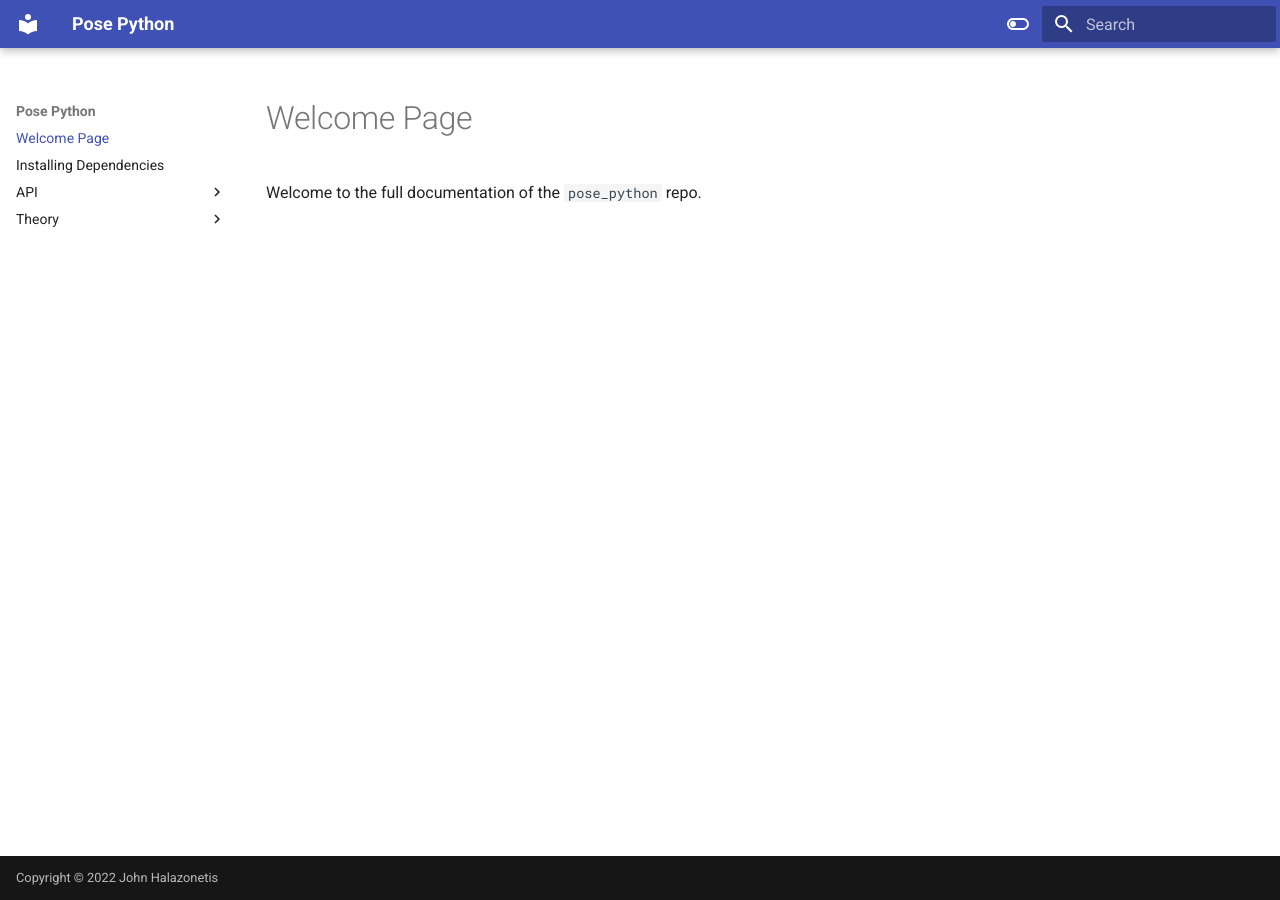
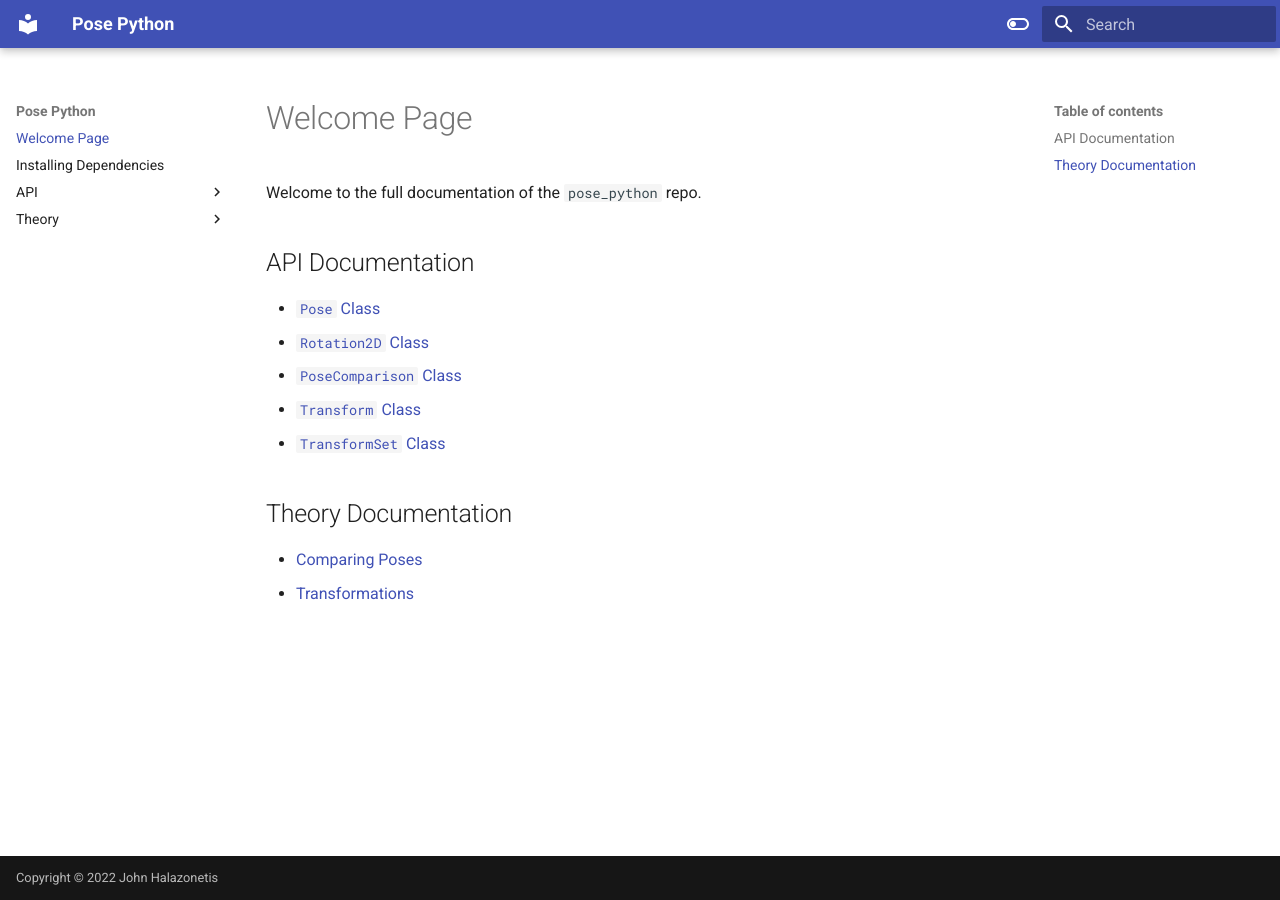
Before and after one commit to johnhalz/pose3d_python, an MkDocs documentation site: the page built from docs/index.md, in a window 1280 px wide. Built offline with MkDocs 1.6.1 and Material for MkDocs 9.7.7, drawn with Linux system fonts in a browser that asks for light colours.

Commit message:
Updated welcome page of docs

```diff
--- a/docs/index.md
+++ b/docs/index.md
@@ -1,3 +1,16 @@
 # Welcome Page
 
 Welcome to the full documentation of the `pose_python` repo.
+
+## API Documentation
+
+- [`Pose` Class](https://johnhal.gitlab.io/pose_python/API/pose/)
+- [`Rotation2D` Class](https://johnhal.gitlab.io/pose_python/API/rotation2d/)
+- [`PoseComparison` Class](https://johnhal.gitlab.io/pose_python/API/pose_comparison/)
+- [`Transform` Class](https://johnhal.gitlab.io/pose_python/API/transform/)
+- [`TransformSet` Class](https://johnhal.gitlab.io/pose_python/API/transform_set/)
+
+## Theory Documentation
+
+- [Comparing Poses](https://johnhal.gitlab.io/pose_python/Theory/comparing_poses/)
+- [Transformations](https://johnhal.gitlab.io/pose_python/Theory/transformations/)
```
